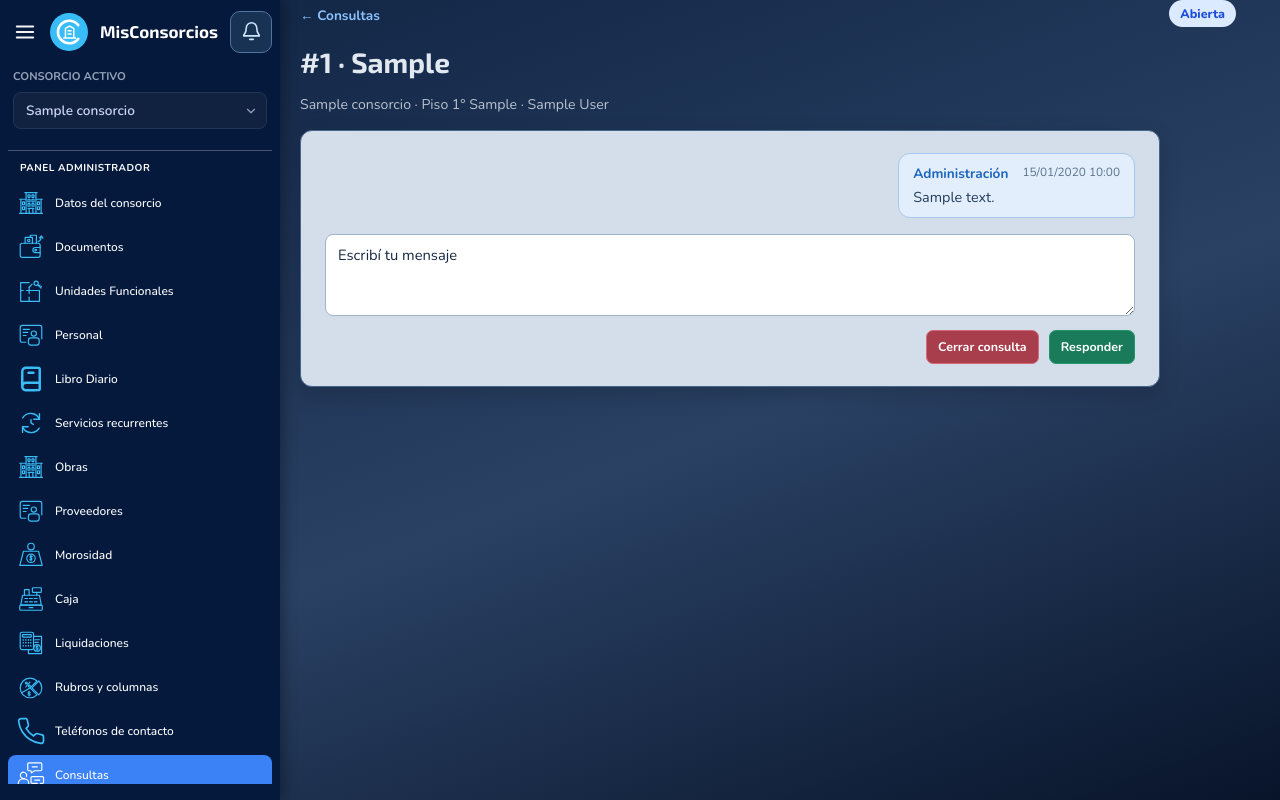
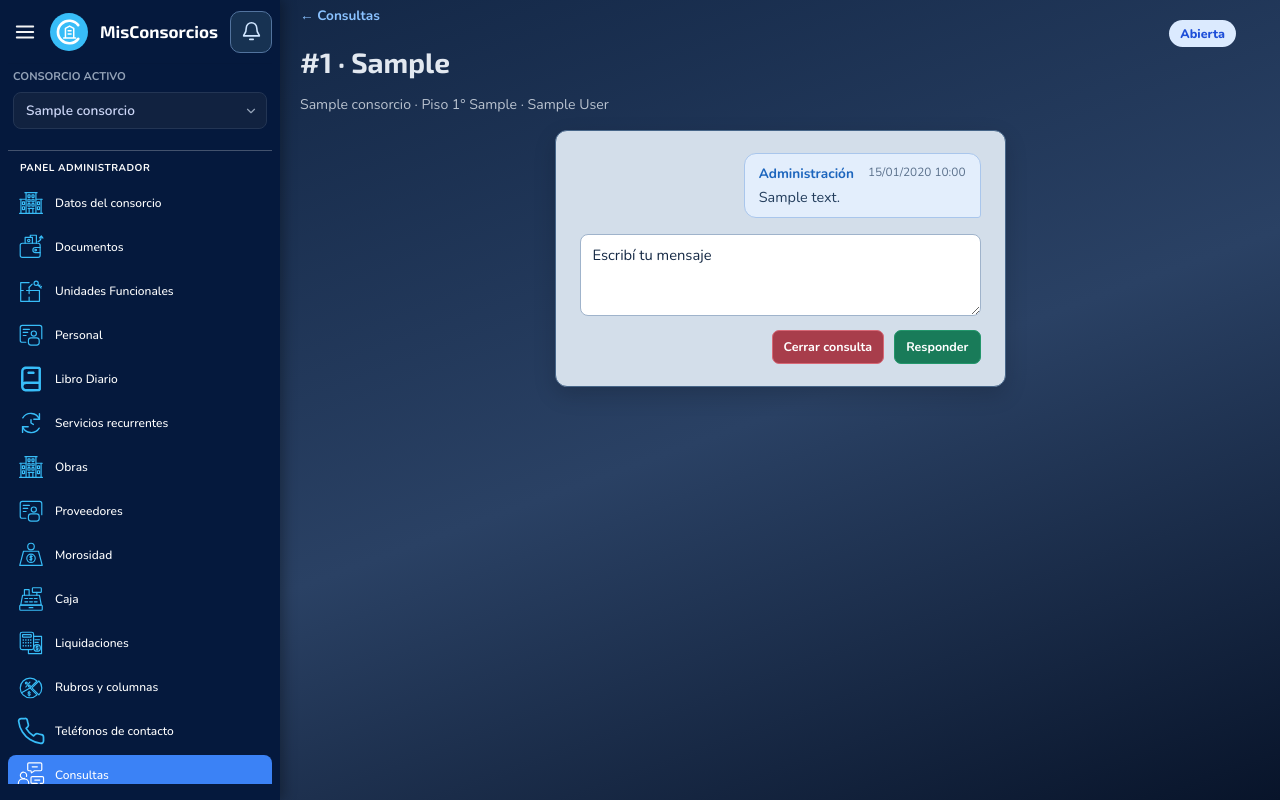
Before and after one commit to LucasCouttulenc/MiConsorcio, a Django app: page /administracion/consultas/1/ in a window 1280 px wide. Run offline with Django 5.2, Linux system fonts and the light colour scheme; a user stored in the database is signed in; tables that the repository leaves empty hold one stand-in row (values such as "Sample post"); data that the repository does not hold is empty.

Commit message:
detalle estilo

```diff
--- a/consultas/templates/gestionar_consulta.html
+++ b/consultas/templates/gestionar_consulta.html
@@ -11,8 +11,9 @@
             · {% if consulta.unidad_funcional.propietario_id %}{{ consulta.unidad_funcional.propietario.usuario.get_full_name|default:consulta.unidad_funcional.propietario.usuario.username }}{% else %}Sin propietario asignado{% endif %}
         </p>
     </div>
-    <span class="consulta-estado consulta-estado-{{ consulta.estado }}">{{ consulta.get_estado_display }}</span>
+    <span class="consulta-estado consulta-estado-{{ consulta.estado }}" style="margin-top: 20px;">{{ consulta.get_estado_display }}</span>
 </div>
+<div class="flex center">
     <div class="consulta-panel consulta-panel-admin">
         {% include "componentes/hilo_consulta.html" with vista_admin=True %}
         {% if consulta.cerrada %}
@@ -29,4 +30,5 @@
             </form>
         {% endif %}
     </div>
+</div>
 {% endblock %}
```
Lines whose indentation alone changed are shown as unchanged.
